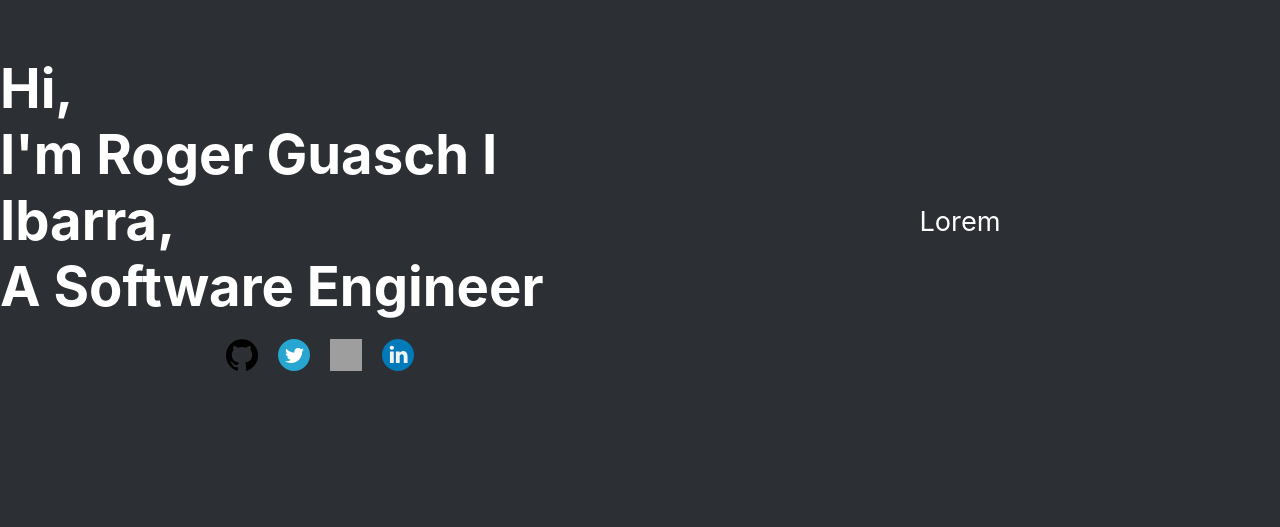
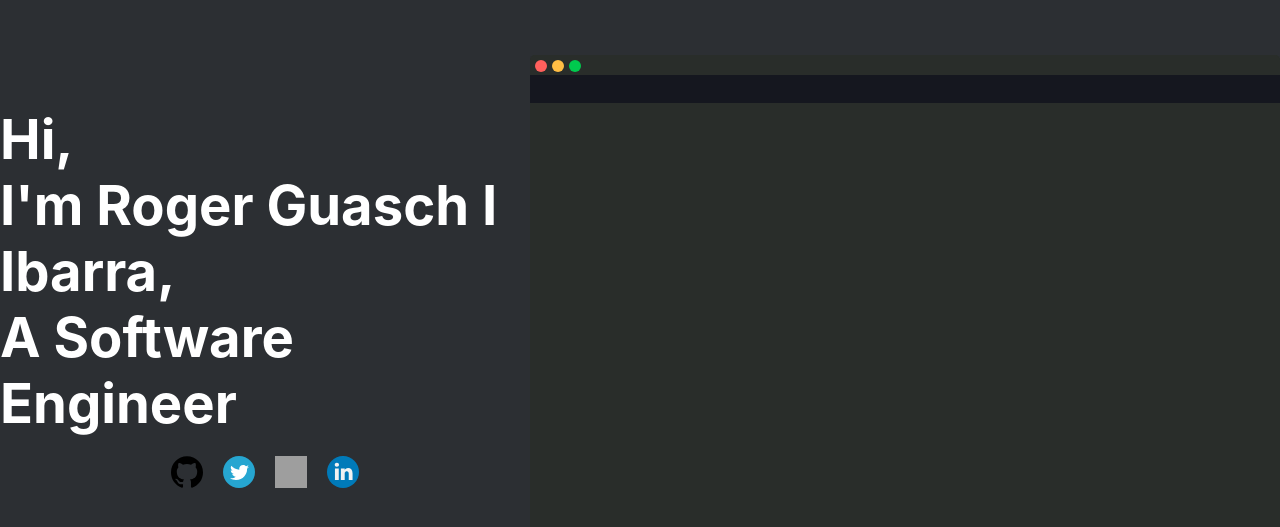
Before and after one commit to roguib/personal-site, a React (Create React App) app in the folder frontend/: page / in a window 1280 px wide. Shown: the part 137-664 px from the top of the page. Built offline with nearby package versions, Linux system fonts and the light colour scheme; grey boxes are pictures that could not be loaded.

Commit message:
base shape for the editor

```diff
--- a/frontend/src/App.js
+++ b/frontend/src/App.js
@@ -1,4 +1,5 @@
 import "./App.css";
+import Editor from "./components/editor";
 
 function App() {
   return (
@@ -46,7 +47,7 @@ function App() {
       </div>
 
       <div className="col title">
-        <p>Lorem</p>
+        <Editor></Editor>
       </div>
     </div>
   );
--- /dev/null
+++ b/frontend/src/components/editor.css
@@ -0,0 +1,64 @@
+:root {
+  --red: rgb(255, 96, 92);
+  --yellow: rgb(255, 189, 68);
+  --green: rgb(0, 202, 78);
+  --bg: rgb(41, 45, 42);
+  --bg-dark: rgb(21, 23, 31);
+  --radius: 5px;
+}
+
+.editor {
+  position: relative;
+  width: 750px;
+  height: 500px;
+  background-color: var(--bg);
+  border-radius: var(--radius);
+}
+
+.editor > .header {
+  position: absolute;
+  background-color: var(--bg);
+  width: 100%;
+  height: 20px;
+  top: 0;
+  border-top-left-radius: var(--radius);
+  border-top-right-radius: var(--radius);
+}
+
+.editor > .tabs {
+  position: absolute;
+  background-color: var(--bg-dark);
+  width: 100%;
+  height: 28px;
+  top: 0;
+  margin-top: 20px;
+}
+
+.editor > .header > .window-btns {
+  display: flex;
+  align-items: center;
+  margin: 5px;
+}
+
+.editor > .header > .window-btns > .btn {
+  border-radius: 50%;
+  width: 12px;
+  height: 12px;
+  margin-right: 5px;
+}
+
+.btn.btn-close {
+  background-color: var(--red);
+}
+
+.btn.btn-minimize {
+  background-color: var(--yellow);
+}
+
+.btn.btn-maximize {
+  background-color: var(--green);
+}
+
+.editor > .header > .window-btns > .btn:last-child {
+  margin-right: 0px;
+}
--- /dev/null
+++ b/frontend/src/components/editor.js
@@ -0,0 +1,20 @@
+import "./editor.css";
+import React from "react";
+
+class Editor extends React.Component {
+  render() {
+    return (
+      <div className="editor">
+        <div className="header">
+          <div className="window-btns">
+            <div className="btn btn-close"></div>
+            <div className="btn btn-minimize"></div>
+            <div className="btn btn-maximize"></div>
+          </div>
+        </div>
+        <div className="tabs"></div>
+      </div>
+    );
+  }
+}
+export default Editor;
```
